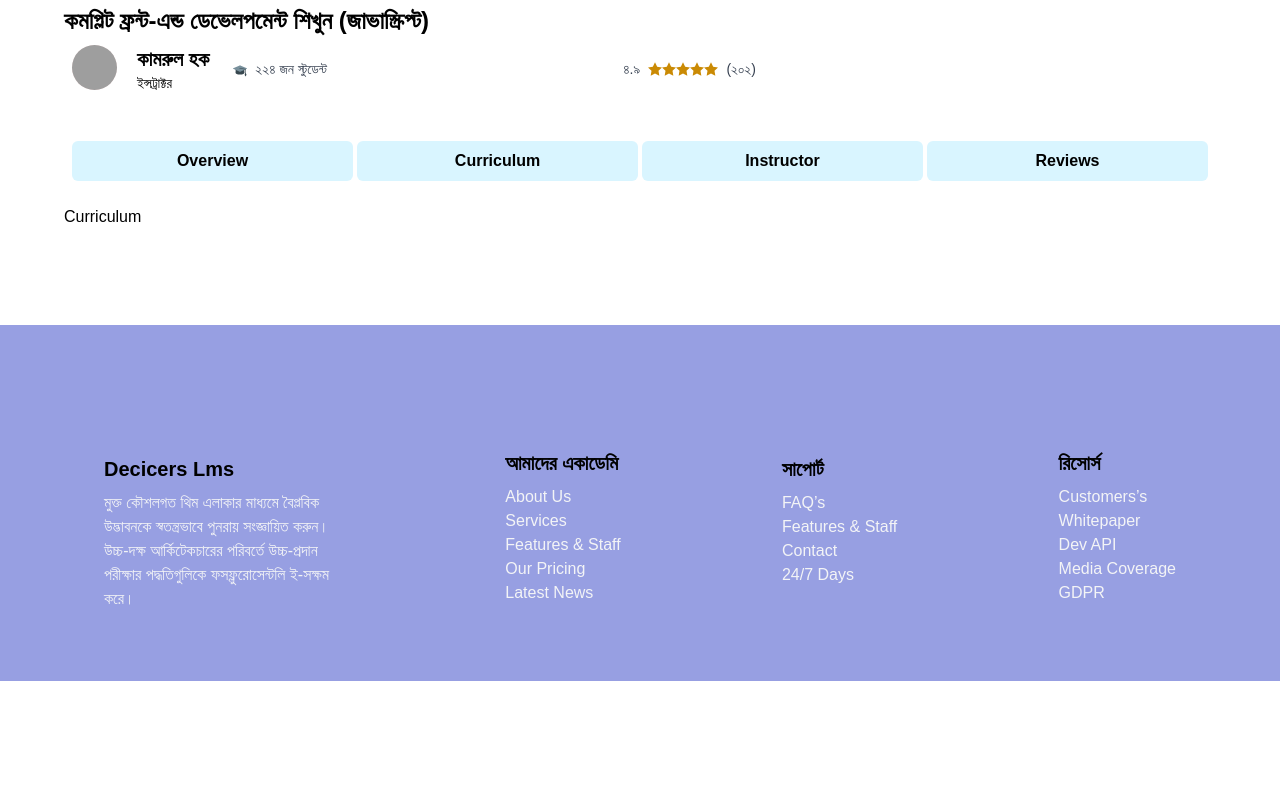
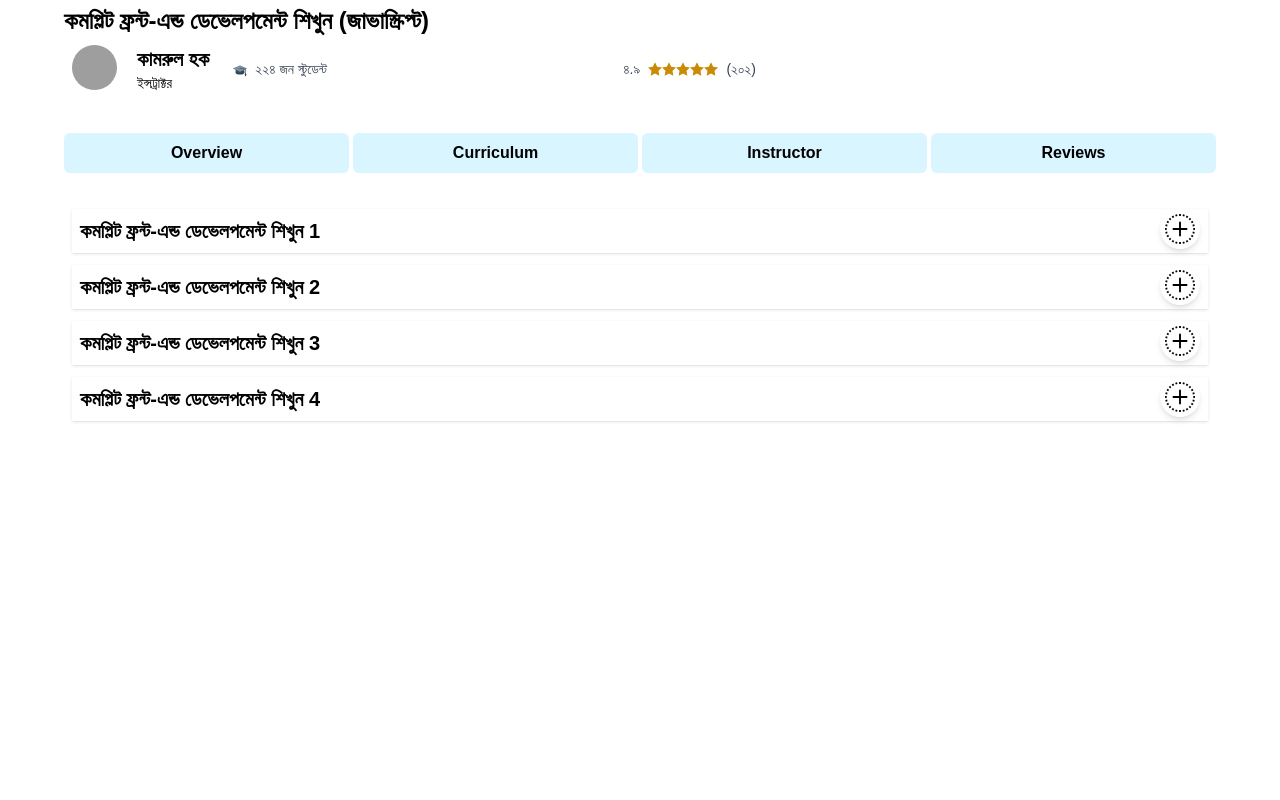
Before and after one commit to teamdeciders/Deciders-Lms, a React (Create React App) app: page /course/1/curriculum in a window 1280 px wide. Shown: the part 720-1520 px from the top of the page. Before the commit the page ends 1401 px from the top, so only its background shows below. Built offline with nearby package versions, Linux system fonts and the light colour scheme; grey boxes are pictures that could not be loaded.

Commit message:
Accordion Done By Zaman

```diff
--- /dev/null
+++ b/src/Pages/SingleCourse/Accordion.js
@@ -0,0 +1,42 @@
+import React, { useState } from 'react';
+import { BsPlusCircleDotted, BsDashCircleDotted } from 'react-icons/bs'
+import { FaFileVideo } from 'react-icons/fa'
+const Accordion = ({ id, moduleName, lessons }) => {
+    const [active, setActive] = useState(false)
+    return (
+        <div className='p-2 shadow my-3 relative '>
+            <div className='md:w-3/4 w-5/6'>
+                {/* Module Name */}
+                <h1 className='md:text-xl font-bold text-gray- 500' > {moduleName}</h1>
+            </div>
+            <div onClick={() => { setActive(!active) }} className='absolute  w-10 h-10 rounded-full shadow-md top-0 right-2 flex justify-center items-center'>
+                {
+                    active ?
+                        <BsDashCircleDotted className='text-3xl text-red-700' />
+                        :
+                        <BsPlusCircleDotted className='text-3xl' />
+                }
+
+            </div>
+            <div className={`p-2 mt-3  ${active ? 'block' : 'hidden'} `}>
+                {/* Lesson Name */}
+
+                {
+                    lessons.map(l => <div className='ml-3 my-1 flex p-1 border-b'>
+                        <FaFileVideo />
+                        <h1 className=' ml-3  text-sm ' >{l}</h1>
+                    </div>)
+                }
+
+
+
+
+
+            </div>
+
+        </div>
+
+    );
+};
+
+export default Accordion;
--- a/src/Pages/SingleCourse/Curriculum.js
+++ b/src/Pages/SingleCourse/Curriculum.js
@@ -1,11 +1,75 @@
-import React from 'react';
+import React, { useState } from 'react';
+import Accordion from './Accordion';
 
 const Curriculum = () => {
+
+
+    const data = [
+        {
+            id: 1,
+            moduleName: 'কমপ্লিট ফ্রন্ট-এন্ড ডেভেলপমেন্ট শিখুন 1 ',
+            lessons: [
+                'কমপ্লিট ফ্রন্ট-এন্ড ডেভেলপমেন্ট শিখুন - 1',
+                'কমপ্লিট ফ্রন্ট-এন্ড ডেভেলপমেন্ট শিখুন - 2',
+                'কমপ্লিট ফ্রন্ট-এন্ড ডেভেলপমেন্ট শিখুন - 3',
+                'কমপ্লিট ফ্রন্ট-এন্ড ডেভেলপমেন্ট শিখুন - 4',
+            ]
+
+        },
+        {
+            id: 2,
+            moduleName: 'কমপ্লিট ফ্রন্ট-এন্ড ডেভেলপমেন্ট শিখুন 2',
+            lessons: [
+                'কমপ্লিট ফ্রন্ট-এন্ড ডেভেলপমেন্ট শিখুন - 1',
+                'কমপ্লিট ফ্রন্ট-এন্ড ডেভেলপমেন্ট শিখুন - 2',
+                'কমপ্লিট ফ্রন্ট-এন্ড ডেভেলপমেন্ট শিখুন - 3',
+                'কমপ্লিট ফ্রন্ট-এন্ড ডেভেলপমেন্ট শিখুন - 4',
+                'কমপ্লিট ফ্রন্ট-এন্ড ডেভেলপমেন্ট শিখুন - 5',
+                'কমপ্লিট ফ্রন্ট-এন্ড ডেভেলপমেন্ট শিখুন - 6',
+            ]
+
+        },
+        {
+            id: 3,
+            moduleName: 'কমপ্লিট ফ্রন্ট-এন্ড ডেভেলপমেন্ট শিখুন 3',
+            lessons: [
+                'কমপ্লিট ফ্রন্ট-এন্ড ডেভেলপমেন্ট শিখুন - 1',
+                'কমপ্লিট ফ্রন্ট-এন্ড ডেভেলপমেন্ট শিখুন - 2',
+                'কমপ্লিট ফ্রন্ট-এন্ড ডেভেলপমেন্ট শিখুন - 3',
+                'কমপ্লিট ফ্রন্ট-এন্ড ডেভেলপমেন্ট শিখুন - 4',
+                'কমপ্লিট ফ্রন্ট-এন্ড ডেভেলপমেন্ট শিখুন - 5',
+                'কমপ্লিট ফ্রন্ট-এন্ড ডেভেলপমেন্ট শিখুন - 6',
+            ]
+
+        },
+        {
+            id: 4,
+            moduleName: 'কমপ্লিট ফ্রন্ট-এন্ড ডেভেলপমেন্ট শিখুন 4',
+            lessons: [
+                'কমপ্লিট ফ্রন্ট-এন্ড ডেভেলপমেন্ট শিখুন - 1',
+                'কমপ্লিট ফ্রন্ট-এন্ড ডেভেলপমেন্ট শিখুন - 2',
+                'কমপ্লিট ফ্রন্ট-এন্ড ডেভেলপমেন্ট শিখুন - 3',
+                'কমপ্লিট ফ্রন্ট-এন্ড ডেভেলপমেন্ট শিখুন - 4',
+                'কমপ্লিট ফ্রন্ট-এন্ড ডেভেলপমেন্ট শিখুন - 5',
+                'কমপ্লিট ফ্রন্ট-এন্ড ডেভেলপমেন্ট শিখুন - 6',
+            ]
+
+        }
+    ]
+
+
     return (
-        <div>
-            Curriculum
+        <div className='p-2 h-[80vh] overflow-y-scroll homecatagory '>
+            {
+                data.map((d) => {
+                    const { id, moduleName, lessons } = d;
+                    return <Accordion key={id} {...d} ></Accordion>
+                })
+            }
+        </div>
 
-        </div>
+
+
     );
 };
 
--- a/src/Pages/SingleCourse/SingleCourse.js
+++ b/src/Pages/SingleCourse/SingleCourse.js
@@ -7,7 +7,7 @@ import { MdOutlinePlayLesson } from 'react-icons/md'
 import { BiBarChartAlt2 } from 'react-icons/bi'
 import { Link, Outlet, useParams } from 'react-router-dom';
 const SingleCourse = () => {
-    let{ params} = useParams()
+    let { params } = useParams()
     let { id } = useParams()
     console.log(id, params);
     return (
@@ -108,19 +108,19 @@ const SingleCourse = () => {
             </div>
 
             <div className="w-full">
-                <div className='lg:max-w-7xl md-w-full  mt-8 mx-auto px-4  md:px-16  '>
-                    <div className="w-full p-2 mt-4 grid grid-cols-4 gap-1 text-center">
+                <div className='lg:max-w-7xl md-w-full  mt-8 mx-auto px-2   md:px-16  '>
+                    <div className="w-full mt-4 grid grid-cols-4 gap-1 text-center">
 
-                        <Link to={''} className='p-2 font-bold rounded-md bg-[#D9F5FF]  hover:bg-[#515FCE] hover:text-white'>
+                        <Link to={''} className='p-2 font-bold min-w-max rounded-md bg-[#D9F5FF]  hover:bg-[#515FCE] hover:text-white'>
                             Overview
                         </Link>
-                        <Link to={'curriculum'} className='p-2 font-bold rounded-md bg-[#D9F5FF]  hover:bg-[#515FCE] hover:text-white'>
+                        <Link to={'curriculum'} className='p-2 font-bold min-w-max rounded-md bg-[#D9F5FF]  hover:bg-[#515FCE] hover:text-white'>
                             Curriculum
                         </Link>
-                        <Link to={'instractor'} className='p-2 font-bold rounded-md bg-[#D9F5FF]  hover:bg-[#515FCE] hover:text-white'>
+                        <Link to={'instractor'} className='p-2 font-bold min-w-max rounded-md bg-[#D9F5FF]  hover:bg-[#515FCE] hover:text-white'>
                             Instructor
                         </Link>
-                        <Link to={'review'} className='p-2 font-bold rounded-md bg-[#D9F5FF]  hover:bg-[#515FCE] hover:text-white'>
+                        <Link to={'review'} className='p-2 font-bold min-w-max rounded-md bg-[#D9F5FF]  hover:bg-[#515FCE] hover:text-white'>
                             Reviews
                         </Link>
                     </div>
```
